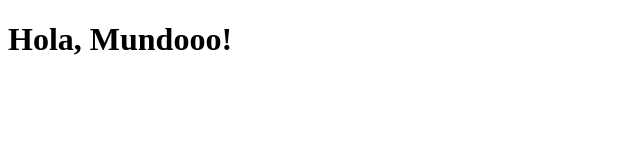
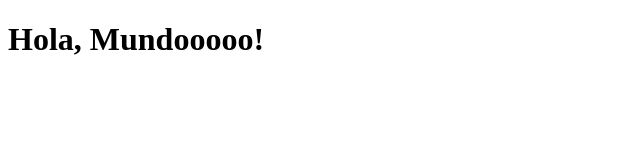
Before and after one commit to xiscojr/test, a plain HTML site: page index.html in a window 1280 px wide. Shown: the full height of the page, 0-640 px from the left. Drawn offline with Linux system fonts and the light colour scheme.

Commit message:
Update index.html

```diff
--- a/index.html
+++ b/index.html
@@ -7,7 +7,7 @@
 </head>
 <body>
 
-    <h1>Hola, Mundooo!</h1>
+    <h1>Hola, Mundooooo!</h1>
 
 </body>
 </html>
```
